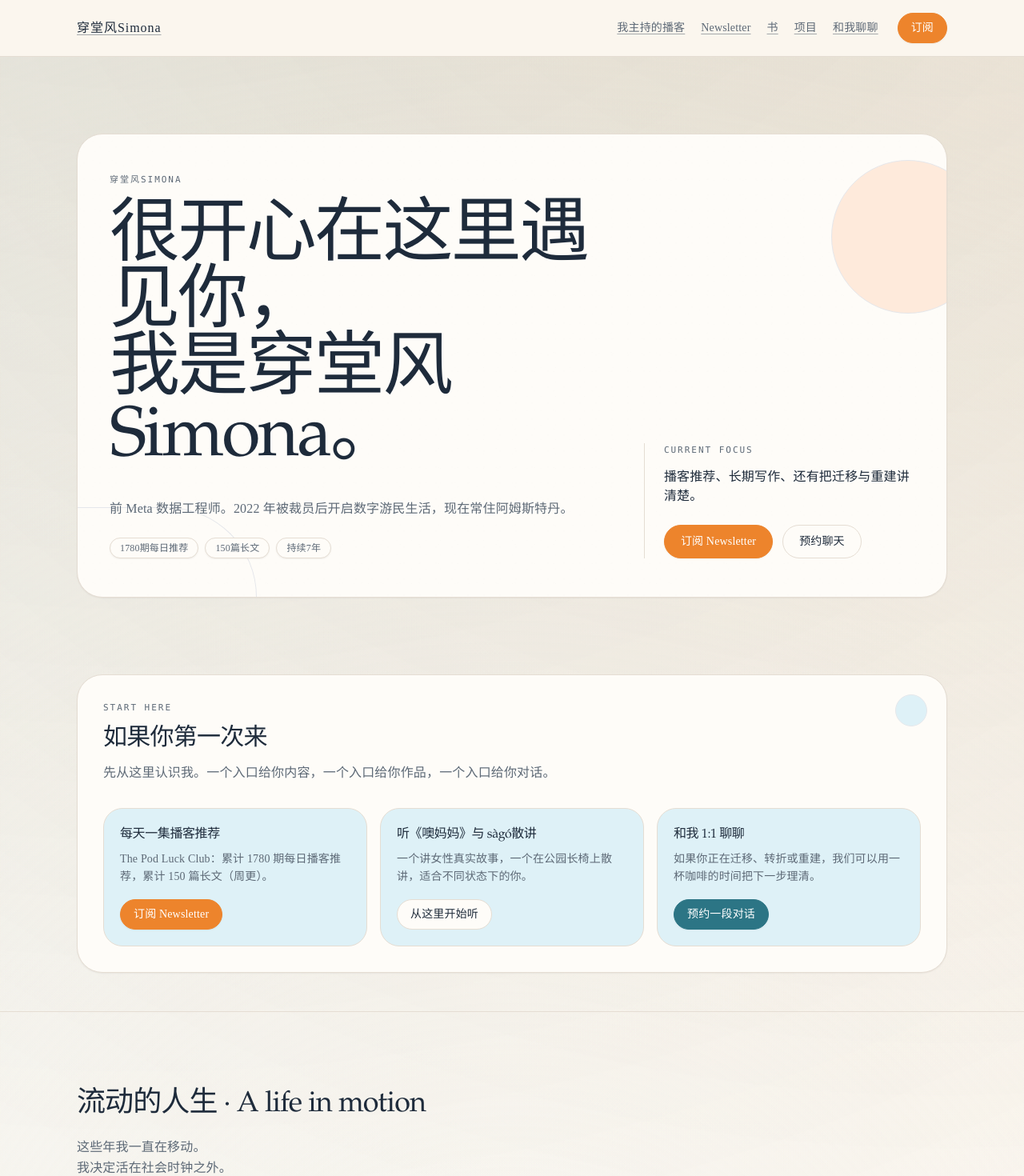
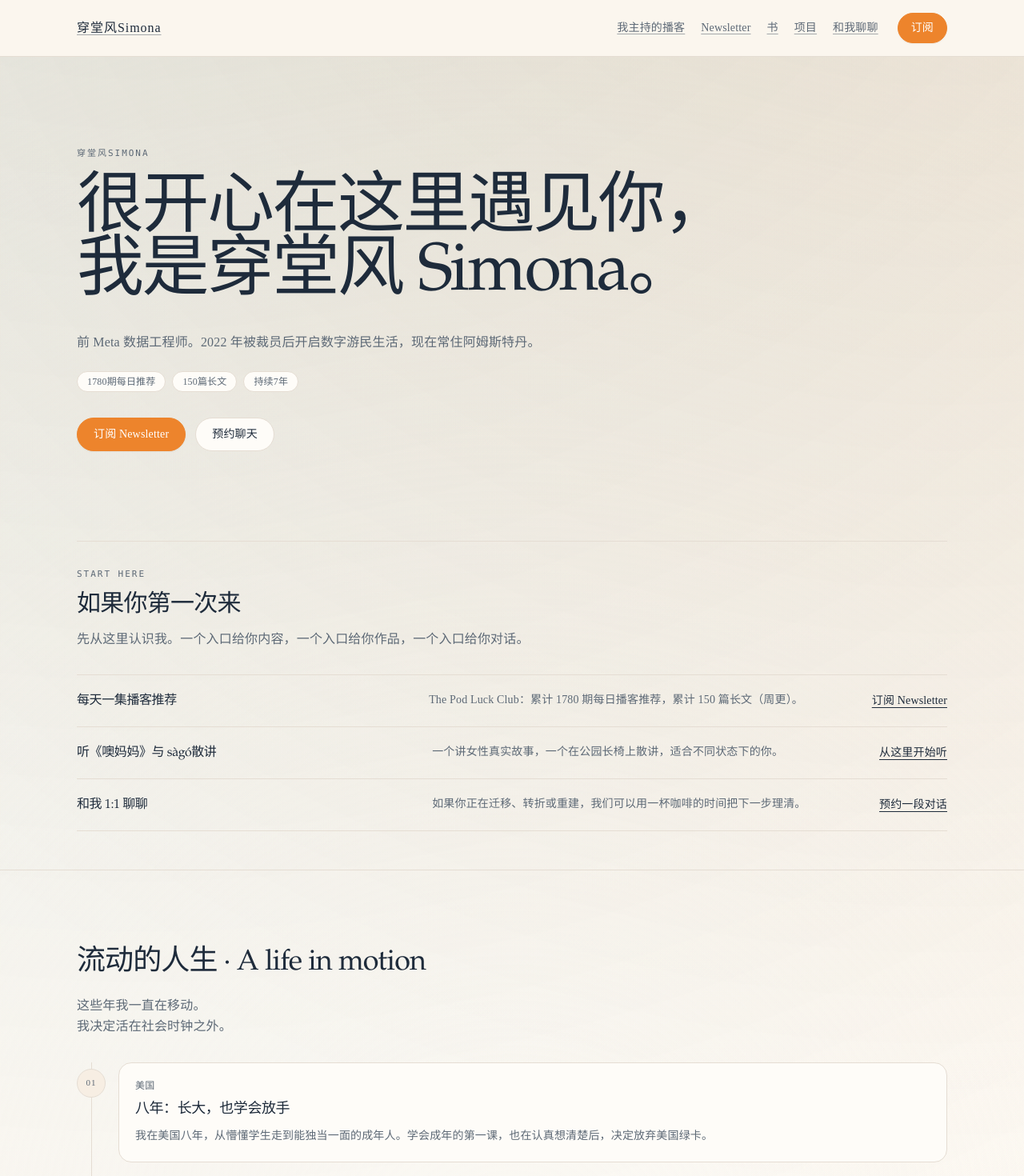
Before and after one commit to bluebluegrass/simona, a Next.js app: page / in a window 1280 px wide. Shown: the top 1470 px of the page at 80% size. Built offline with nearby package versions, Linux system fonts and the light colour scheme.

Commit message:
Distill homepage layout and reduce visual clutter

```diff
--- a/app/page.tsx
+++ b/app/page.tsx
@@ -18,46 +18,33 @@ function toDateLabel(value: string) {
 }
 
 export default function HomePage() {
-  const { podcastsHosted, newsletter, book, projects, talk, socials, helpHub, homeExplore, trustStrip, workIndex } = siteData;
+  const { podcastsHosted, newsletter, book, projects, talk, socials, helpHub, homeExplore, workIndex } = siteData;
   const featuredBook = book.items[0];
   const featuredIssue = newsletter.recentIssues[0];
-  const toneToClassName: Record<(typeof helpHub.items)[number]["tone"], string> = {
-    newsletter: "btn-newsletter",
-    primary: "btn-primary",
-    secondary: "btn-secondary",
-  };
 
   return (
     <>
       <Hero />
       <section className="pb-8 md:pb-12">
         <div className="mx-auto max-w-6xl px-5 md:px-8">
-          <article className="editorial-panel bg-card px-6 py-7 md:px-8 md:py-8">
-            <div
-              aria-hidden="true"
-              className="absolute right-6 top-6 h-10 w-10 rounded-full border border-accent/30 bg-accent-soft"
-            />
-            <p className="editorial-kicker relative z-10">Start Here</p>
+          <article className="border-t border-border pt-6 md:pt-8">
+            <p className="editorial-kicker">Start Here</p>
             <h2 className="mt-3 text-2xl font-medium tracking-tight text-ink md:text-3xl">{helpHub.title}</h2>
             <p className="mt-3 max-w-3xl text-sm leading-relaxed text-muted md:text-base">{helpHub.intro}</p>
 
-            <div className="mt-8 grid gap-4 md:grid-cols-3">
+            <div className="mt-8 divide-y divide-border border-y border-border">
               {helpHub.items.map((item) => (
-                <article
+                <a
                   key={item.title}
-                  className="rounded-[1.5rem] border border-border bg-accent-soft p-5 transition-[transform,box-shadow,background-color] hover:-translate-y-1 hover:shadow-md"
-                >
-                  <h3 className="text-base font-medium tracking-tight text-ink">{item.title}</h3>
-                  <p className="mt-2 text-sm leading-relaxed text-muted">{item.description}</p>
-                  <a
                   href={isInternalHref(item.href) ? withBasePath(item.href) : item.href}
-                    className={`${toneToClassName[item.tone]} mt-4 inline-block px-4 py-2`}
+                  className="group grid gap-2 py-5 no-underline transition-colors hover:no-underline md:grid-cols-[1.1fr_1.4fr_auto] md:items-center md:gap-6"
                   target={item.href.startsWith("http") ? "_blank" : undefined}
                   rel={item.href.startsWith("http") ? "noreferrer noopener" : undefined}
                 >
-                    {item.ctaLabel}
+                  <h3 className="text-base font-medium tracking-tight text-ink transition-colors group-hover:text-accent">{item.title}</h3>
+                  <p className="text-sm leading-relaxed text-muted">{item.description}</p>
+                  <span className="text-sm text-ink underline underline-offset-4">{item.ctaLabel}</span>
                 </a>
-                </article>
               ))}
             </div>
           </article>
@@ -69,7 +56,7 @@ export default function HomePage() {
       {featuredIssue ? (
         <section className="pb-8 md:pb-12">
           <div className="mx-auto max-w-6xl px-5 md:px-8">
-            <article className="editorial-panel bg-podluck-soft px-6 py-7 md:px-8 md:py-8">
+            <article className="border-t border-border pt-6 md:pt-8">
               <div className="grid gap-6 md:grid-cols-[1.2fr_0.8fr] md:items-start">
                 <div>
                   <p className="editorial-kicker">Newsletter</p>
@@ -90,7 +77,7 @@ export default function HomePage() {
                     </a>
                   </div>
                 </div>
-                <article className="rounded-[1.5rem] border border-border bg-card p-5 shadow-sm">
+                <article className="rounded-2xl border border-border bg-card p-5">
                   <p className="text-xs text-muted">{toDateLabel(featuredIssue.date)}</p>
                   <h3 className="mt-2 text-base font-medium text-ink">{featuredIssue.title}</h3>
                   <p className="mt-2 text-sm leading-relaxed text-muted [display:-webkit-box] [-webkit-box-orient:vertical] [-webkit-line-clamp:3] overflow-hidden">
@@ -105,22 +92,17 @@ export default function HomePage() {
 
       <section className="pb-8 md:pb-12">
         <div className="mx-auto max-w-6xl px-5 md:px-8">
-          <article className="editorial-panel bg-card px-6 py-7 md:px-8 md:py-8">
-            <p className="editorial-kicker">By Topic</p>
-            <h2 className="mt-3 text-2xl font-medium tracking-tight text-ink md:text-3xl">{homeExplore.title}</h2>
-            <p className="mt-3 text-sm leading-relaxed text-muted md:text-base">{homeExplore.intro}</p>
-            <div className="mt-5 flex flex-wrap gap-2.5">
+          <div className="flex flex-wrap gap-2.5">
             {homeExplore.items.map((item) => (
               <a
                 key={`${item.label}-${item.href}`}
                 href={withBasePath(item.href)}
-                  className="rounded-full border border-border bg-surface px-4 py-2 text-sm text-ink no-underline transition-[background-color,transform] hover:-translate-y-0.5 hover:bg-accent-soft hover:text-ink hover:no-underline"
+                className="rounded-full border border-border bg-surface px-4 py-2 text-sm text-ink no-underline transition-colors hover:bg-card hover:text-ink hover:no-underline"
               >
                 {item.label}
               </a>
             ))}
           </div>
-          </article>
         </div>
       </section>
 
@@ -221,15 +203,15 @@ export default function HomePage() {
         </div>
       </Section>
 
-      <Section title={workIndex.title} intro={workIndex.intro} kicker="05 / ALL WORK">
-        <div className="grid gap-4 md:grid-cols-2">
+      <Section title={workIndex.title} intro={workIndex.intro} kicker="06 / ALL WORK">
+        <div className="divide-y divide-border border-y border-border">
           {workIndex.items.map((item) => (
-            <article key={item.name} className="rounded-2xl border border-border bg-card p-5 transition-shadow hover:shadow-sm">
+            <article key={item.name} className="grid gap-2 py-5 md:grid-cols-[1fr_1.6fr_auto] md:items-center md:gap-6">
               <h3 className="text-base font-medium tracking-tight text-ink">{item.name}</h3>
-              <p className="mt-2 text-sm leading-relaxed text-muted">{item.summary}</p>
+              <p className="text-sm leading-relaxed text-muted">{item.summary}</p>
               <a
                 href={isInternalHref(item.href) ? withBasePath(item.href) : item.href}
-                className="mt-4 inline-block text-sm underline underline-offset-4"
+                className="text-sm underline underline-offset-4"
                 target={item.href.startsWith("http") ? "_blank" : undefined}
                 rel={item.href.startsWith("http") ? "noreferrer noopener" : undefined}
               >
@@ -240,61 +222,24 @@ export default function HomePage() {
         </div>
       </Section>
 
-      <section className="pb-4 md:pb-6">
-        <div className="mx-auto max-w-6xl px-5 md:px-8">
-          <article className="rounded-2xl border border-border bg-accent-soft p-5 md:p-6 shadow-sm">
-            <p className="font-mono text-xs uppercase tracking-[0.12em] text-muted">Trust</p>
-            <h2 className="mt-3 text-xl font-medium tracking-tight text-ink md:text-2xl">{trustStrip.title}</h2>
-            <ul className="mt-4 grid gap-3 md:grid-cols-2">
-              {trustStrip.items.map((item) => (
-                <li key={item} className="rounded-xl border border-border bg-card px-4 py-3 text-sm leading-relaxed text-muted">
-                  {item}
-                </li>
-              ))}
-            </ul>
-          </article>
-        </div>
-      </section>
-
-      <section className="pb-4 md:pb-6">
-        <div className="mx-auto max-w-6xl px-5 md:px-8">
-          <article className="rounded-2xl border border-border bg-card p-5 md:p-6 shadow-sm">
-            <p className="font-mono text-xs uppercase tracking-[0.12em] text-muted">Conversation</p>
-            <h2 className="mt-3 text-xl font-medium tracking-tight text-ink md:text-2xl">{talk.positioning.title}</h2>
-            <p className="mt-3 max-w-3xl text-sm leading-relaxed text-muted md:text-base">{talk.positioning.description}</p>
-            <div className="mt-5 grid gap-3 md:grid-cols-3">
-              {talk.outcomes.map((item) => (
-                <div key={item} className="rounded-xl border border-border bg-surface px-4 py-3 text-sm leading-relaxed text-muted">
-                  {item}
-                </div>
-              ))}
-            </div>
-          </article>
-        </div>
-      </section>
-
-      <Section title={talk.title} intro={talk.intro} kicker="06 / TALK">
+      <Section title={talk.title} intro={talk.intro} kicker="07 / TALK">
         <div className="grid gap-6 md:grid-cols-3">
           <article className="rounded-2xl border border-border bg-card p-5">
-            <h3 className="text-base font-medium">{talk.title}</h3>
+            <h3 className="text-base font-medium tracking-tight">{talk.positioning.title}</h3>
+            <p className="mt-3 text-sm leading-relaxed text-muted">{talk.positioning.description}</p>
+          </article>
+          <article className="rounded-2xl border border-border bg-card p-5">
+            <h3 className="text-base font-medium tracking-tight">聊完你会带走什么</h3>
             <ul className="mt-3 space-y-2 text-sm text-muted">
-              {talk.whoItsFor.map((item) => (
+              {talk.outcomes.map((item) => (
                 <li key={item}>{item}</li>
               ))}
             </ul>
           </article>
           <article className="rounded-2xl border border-border bg-card p-5">
-            <h3 className="text-base font-medium">{talk.cta.label}</h3>
+            <h3 className="text-base font-medium tracking-tight">{siteData.header.nav.find((item) => item.href === "/talk")?.label ?? talk.title}</h3>
             <ul className="mt-3 space-y-2 text-sm text-muted">
-              {talk.topics.map((item) => (
-                <li key={item}>{item}</li>
-              ))}
-            </ul>
-          </article>
-          <article className="rounded-2xl border border-border bg-card p-5">
-            <h3 className="text-base font-medium">{siteData.header.nav.find((item) => item.href === "/talk")?.label ?? talk.title}</h3>
-            <ul className="mt-3 space-y-2 text-sm text-muted">
-              {talk.logistics.map((item) => (
+              {talk.process.map((item) => (
                 <li key={item}>{item}</li>
               ))}
             </ul>
@@ -310,7 +255,7 @@ export default function HomePage() {
         </div>
       </Section>
 
-      <Section title={socials.title} kicker="07 / ELSEWHERE">
+      <Section title={socials.title} kicker="08 / ELSEWHERE">
         <div className="grid gap-3 md:grid-cols-2">
           {socials.items.map((item) => (
             <a
--- a/components/Hero.tsx
+++ b/components/Hero.tsx
@@ -5,22 +5,11 @@ export default function Hero() {
   const { hero } = siteData;
 
   return (
-    <section className="py-16 md:py-24">
+    <section className="py-20 md:py-28">
       <div className="mx-auto max-w-6xl px-5 md:px-8">
-        <div className="editorial-panel grain-overlay px-6 py-8 md:px-10 md:py-12">
-          <div
-            aria-hidden="true"
-            className="absolute -right-12 top-8 h-32 w-32 rounded-full border border-podluck/40 bg-podluck-soft md:h-48 md:w-48"
-          />
-          <div
-            aria-hidden="true"
-            className="absolute bottom-0 left-0 h-20 w-40 rounded-tr-full border-t border-r border-accent/20 bg-accent-soft/70 md:h-28 md:w-56"
-          />
-
-          <div className="relative grid gap-10 md:grid-cols-[1.3fr_0.7fr] md:items-end">
-            <div>
+        <div className="max-w-5xl">
           <p className="editorial-kicker">{siteData.meta.siteName}</p>
-              <h1 className="mt-6 max-w-4xl text-5xl font-medium tracking-[-0.03em] text-ink md:text-7xl lg:text-[5.5rem]">
+          <h1 className="mt-6 max-w-4xl text-5xl font-medium tracking-[-0.03em] text-ink md:text-7xl lg:text-[5.25rem]">
             {hero.titleLines.map((line) => (
               <span key={line} className="block leading-[0.95]">
                 {line}
@@ -30,19 +19,12 @@ export default function Hero() {
           <p className="mt-8 max-w-2xl text-sm leading-relaxed text-muted md:text-base">{hero.subtitle}</p>
           <div className="mt-6 flex flex-wrap gap-2">
             {hero.proofBadges.map((badge) => (
-                  <span key={badge} className="rounded-full border border-border bg-card px-3 py-1 text-xs text-muted shadow-sm">
+              <span key={badge} className="rounded-full border border-border bg-card px-3 py-1 text-xs text-muted">
                 {badge}
               </span>
             ))}
           </div>
-            </div>
-
-            <div className="relative z-10 border-t border-border pt-5 md:border-l md:border-t-0 md:pl-6 md:pt-0">
-              <p className="editorial-kicker">Current Focus</p>
-              <p className="mt-3 text-sm leading-relaxed text-ink md:text-base">
-                播客推荐、长期写作、还有把迁移与重建讲清楚。
-              </p>
-              <div className="mt-6 flex flex-wrap gap-3">
+          <div className="mt-8 flex flex-wrap gap-3">
             <Link href={hero.primaryCta.href} className="btn-newsletter">
               {hero.primaryCta.label}
             </Link>
@@ -52,8 +34,6 @@ export default function Hero() {
           </div>
         </div>
       </div>
-        </div>
-      </div>
     </section>
   );
 }
```
Lines whose indentation alone changed are shown as unchanged.
